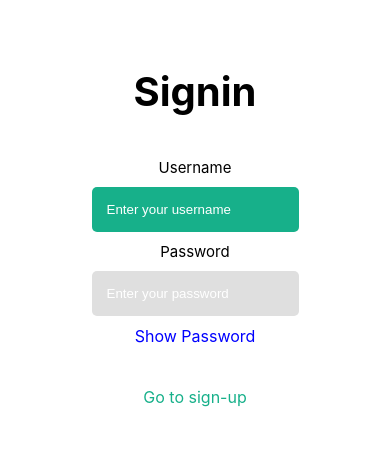
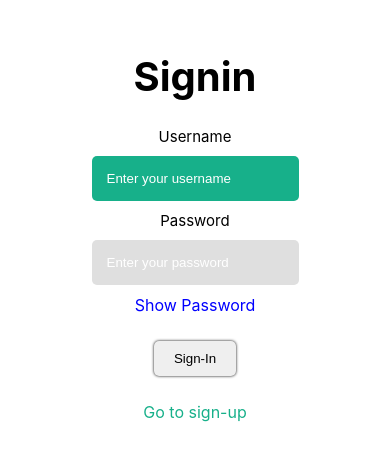
Before and after one commit to OhSnapItsAM/WhatsApp-Clone, a Next.js app: page / in a window 390 px wide. Shown: the part 185-646 px from the top of the page. Built offline with nearby package versions, Linux system fonts and the light colour scheme; no server answers.

Commit message:
Added a button for mobile devices

```diff
--- a/components/Chat.js
+++ b/components/Chat.js
@@ -124,6 +124,9 @@ const Chat = () => {
                   value={input}
                   onChange={(e) => setInput(e.target.value)}
                 />
+                <button className={styles.button} type="submit">
+                  Enter
+                </button>
               </form>
               <MicrophoneIcon />
             </div>
--- a/pages/index.js
+++ b/pages/index.js
@@ -157,7 +157,7 @@ export default function Home() {
                       </p>
                     </div>
                   </div>
-                  <button type="submit" hidden></button>
+                  <button type="submit">Sign-Up</button>
                   <p
                     onClick={() => setSignup(!signup)}
                     className={styles.changeArea}
@@ -209,7 +209,7 @@ export default function Home() {
                       </p>
                     </div>
                   </div>
-                  <button type="submit" hidden></button>
+                  <button type="submit">Sign-In</button>
                   <p
                     onClick={() => setSignup(!signup)}
                     className={styles.changeArea}
--- a/styles/Chat.module.scss
+++ b/styles/Chat.module.scss
@@ -334,6 +334,14 @@
             margin: 0px 5px;
           }
 
+          .button {
+            background-color: $container-background-color;
+            border: none;
+            padding: 10px;
+            box-shadow: 0px 0px 2px black;
+            border-radius: 0px 10px 10px 0px;
+          }
+
           .input__container {
             display: flex;
             align-items: center;
@@ -368,5 +376,13 @@
     .rightArrow {
       display: none;
     }
+
+    .messages__info {
+      .info__input {
+        .button {
+          display: none;
+        }
+      }
+    }
   }
 }
--- a/styles/Home.module.scss
+++ b/styles/Home.module.scss
@@ -45,6 +45,13 @@
 
         h5 {
           font-size: 40px;
+        }
+
+        button {
+          padding: 10px 20px;
+          border: none;
+          box-shadow: 0px 0px 3px black;
+          border-radius: 5px;
         }
 
         .user__info {
```
